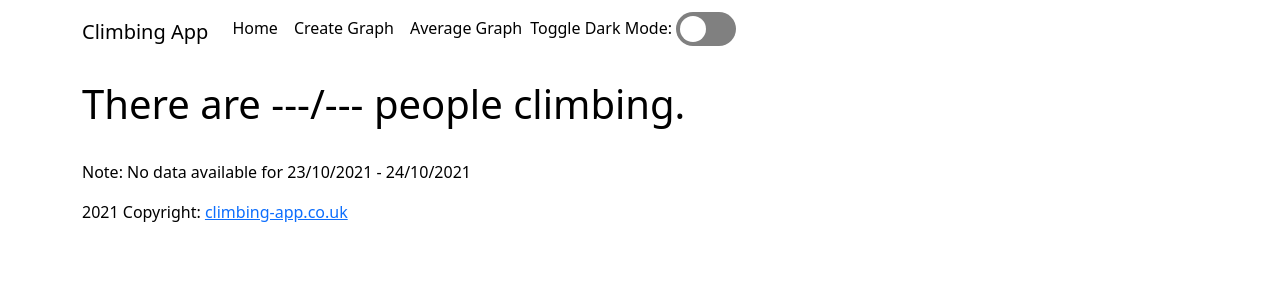
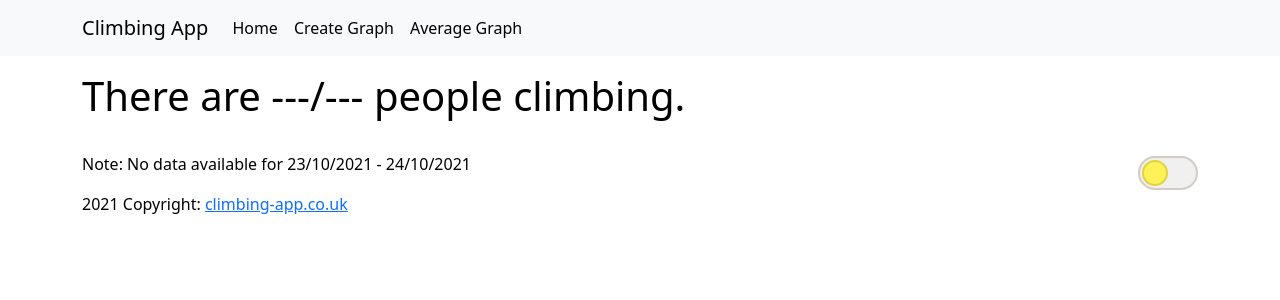
Before and after one commit to Matt-Mcl/climbing-app, a React (Create React App) app in the folder frontend/: page / in a window 1280 px wide. Shown: the top 300 px of the page. Built offline with nearby package versions, Linux system fonts and the light colour scheme; no server answers.

Commit message:
Redesigns and moves dark mode switch

```diff
--- a/frontend/src/App.js
+++ b/frontend/src/App.js
@@ -10,6 +10,8 @@ import { lightTheme, darkTheme, GlobalStyles } from "./Themes.js"
 import Navbar from 'react-bootstrap/Navbar';
 import Nav from 'react-bootstrap/Nav';
 import Container from 'react-bootstrap/Container';
+import Row from 'react-bootstrap/Row'
+import Col from 'react-bootstrap/Col'
 
 
 function App() {
@@ -42,7 +44,7 @@ function App() {
                 <Nav.Link href="/">Home</Nav.Link>
                 <Nav.Link href="/creategraph">Create Graph</Nav.Link>
                 <Nav.Link href="/averagegraph">Average Graph</Nav.Link>
-                <p style={{marginTop: "8px"}}>Toggle Dark Mode:&nbsp;</p><Switch isToggled={isToggled} onToggle={() => themeSwitchToggle()}/>
+
               </Nav>
 
             </Navbar.Collapse>
@@ -58,8 +60,15 @@ function App() {
         </Container>
 
         <Container style={{marginTop: "32px"}}>
-          <p>Note: No data available for 23/10/2021 - 24/10/2021</p>
-          <p>{new Date().getFullYear()} Copyright: <a href="https://climbing-app.co.uk">climbing-app.co.uk</a></p>
+          <Row>
+            <Col>
+              <p>Note: No data available for 23/10/2021 - 24/10/2021</p>
+              <p>{new Date().getFullYear()} Copyright: <a href="https://climbing-app.co.uk">climbing-app.co.uk</a></p>
+            </Col>
+            <Col xs="auto">
+              <Switch isToggled={isToggled} onToggle={() => themeSwitchToggle()}/>
+            </Col>
+          </Row>
         </Container>
       </ThemeProvider>
     </>
--- a/frontend/src/Themes.js
+++ b/frontend/src/Themes.js
@@ -5,7 +5,9 @@ export const lightTheme = {
   navBackground: "#f8f9fa",
   fontColor: "#000",
   graph: "#f0f0f0",
-  borders: "#d1cdc6"
+  borders: "#d1cdc6",
+  switchButtonColor: "#fff15a",
+  switchButtonBorder: "#e1d33c",
 };
 
 export const darkTheme = {
@@ -13,7 +15,9 @@ export const darkTheme = {
   navBackground: "#1e2122",
   fontColor: "#fff",
   graph: "#232729",
-  borders: "#42484b"
+  borders: "#42484b",
+  switchButtonColor: "#6b7abb",
+  switchButtonBorder: "#394889",
 };
 
 export const GlobalStyles = createGlobalStyle`
@@ -21,7 +25,7 @@ export const GlobalStyles = createGlobalStyle`
     background-color: ${(props) => props.theme.background};
     color: ${(props) => props.theme.fontColor};
   }
-  .navbar.navbar-expand.navbar-light {
+  .navbar.navbar-expand-lg.navbar-light {
     background-color: ${(props) => props.theme.navBackground};
   }
   .nav-link {
@@ -58,16 +62,18 @@ export const GlobalStyles = createGlobalStyle`
     right: 0;
     bottom: 0;
     border-radius: 26px;
-    background-color: gray;
+    background-color: ${(props) => props.theme.graph};
+    border: 2px solid ${(props) => props.theme.borders};
   }
   .slider:before {
     position: absolute;
     content: "";
     height: 26px;
     width: 26px;
-    left: 4px;
-    bottom: 4px;
-    background-color: white;
+    left: 2px;
+    bottom: 2px;
+    background-color: ${(props) => props.theme.switchButtonColor};
+    border: 2px solid ${(props) => props.theme.switchButtonBorder};
     border-radius: 50%;
     transition: 0.2s;
   }
```
